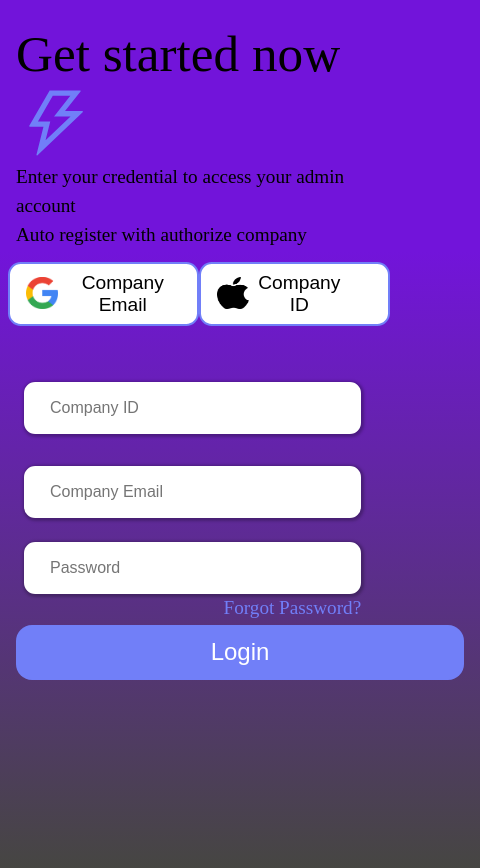
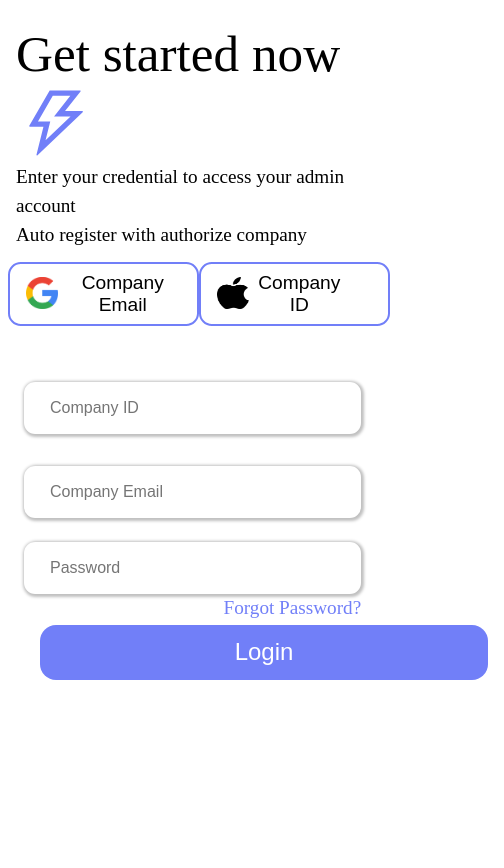
Before and after one commit to axeladib/hr-software, a React (Create React App) app: page / in a window 390 px wide. Shown: the whole page, 504 px wide, since content can reach past the window. Built offline with nearby package versions, Linux system fonts and the light colour scheme; the HTML template or start-up script is replaced by a standard one.

Commit message:
Mobile Design : Final commit

```diff
--- a/src/styles/LoginPage.scss
+++ b/src/styles/LoginPage.scss
@@ -34,12 +34,12 @@ $bp: (
     font-family: "Outfit";
     font-size: 45px;
     box-sizing: border-box;
-    background: rgb(70, 70, 66);
-    background: linear-gradient(
-      0deg,
-      rgba(70, 70, 66, 1) 0%,
-      rgba(114, 20, 218, 1) 71%
-    );
+    // background: rgb(70, 70, 66);
+    // background: linear-gradient(
+    //   0deg,
+    //   rgba(70, 70, 66, 1) 0%,
+    //   rgba(114, 20, 218, 1) 71%
+    // );
   }
 }
 
@@ -168,7 +168,7 @@ $bp: (
       }
     }
     .login__button {
-      margin: 0rem 1rem 0rem 0rem;
+      margin: 0rem 1rem 0rem 1.5rem;
       width: 28rem;
       padding: 0.7rem 0rem 0.7rem 0rem;
       font-size: 1.5rem;
@@ -191,4 +191,15 @@ $bp: (
       }
     }
   }
+
+
+
+
+
+
+
+
+
+
+
 }
```
